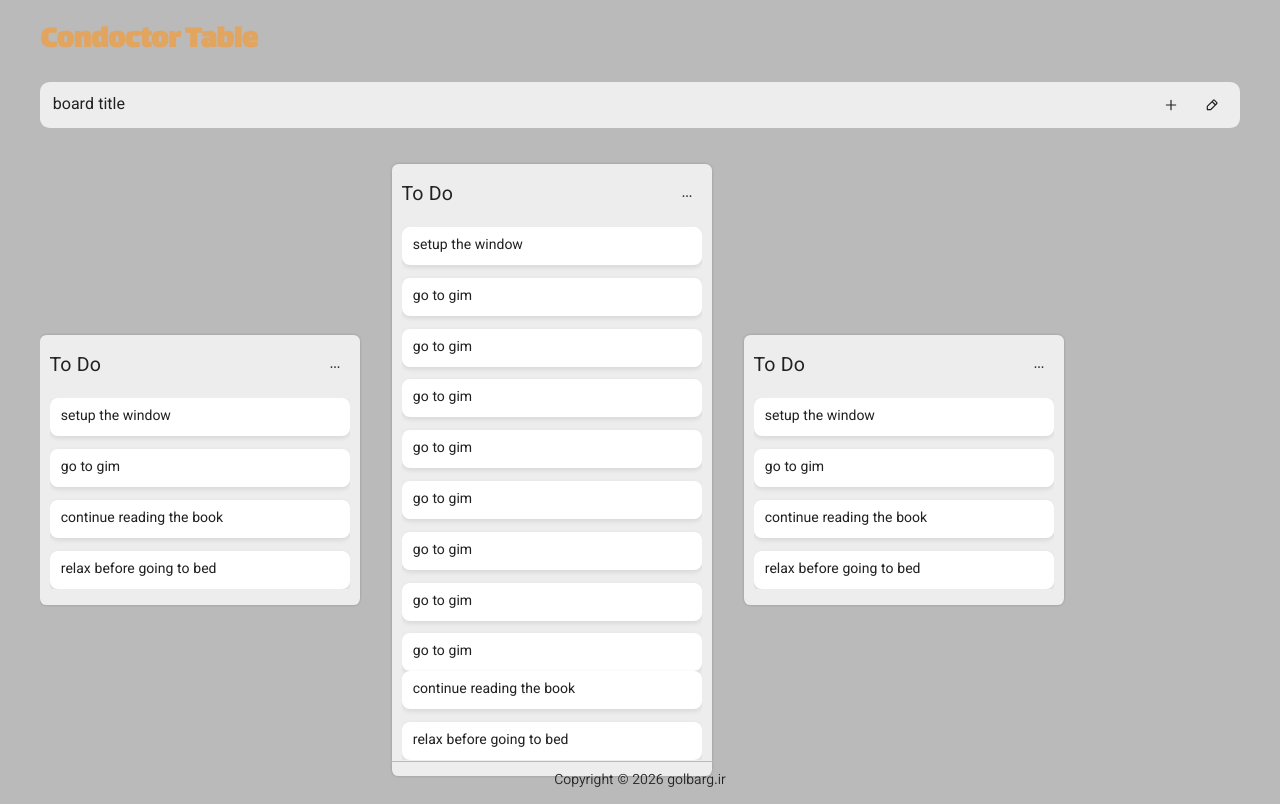
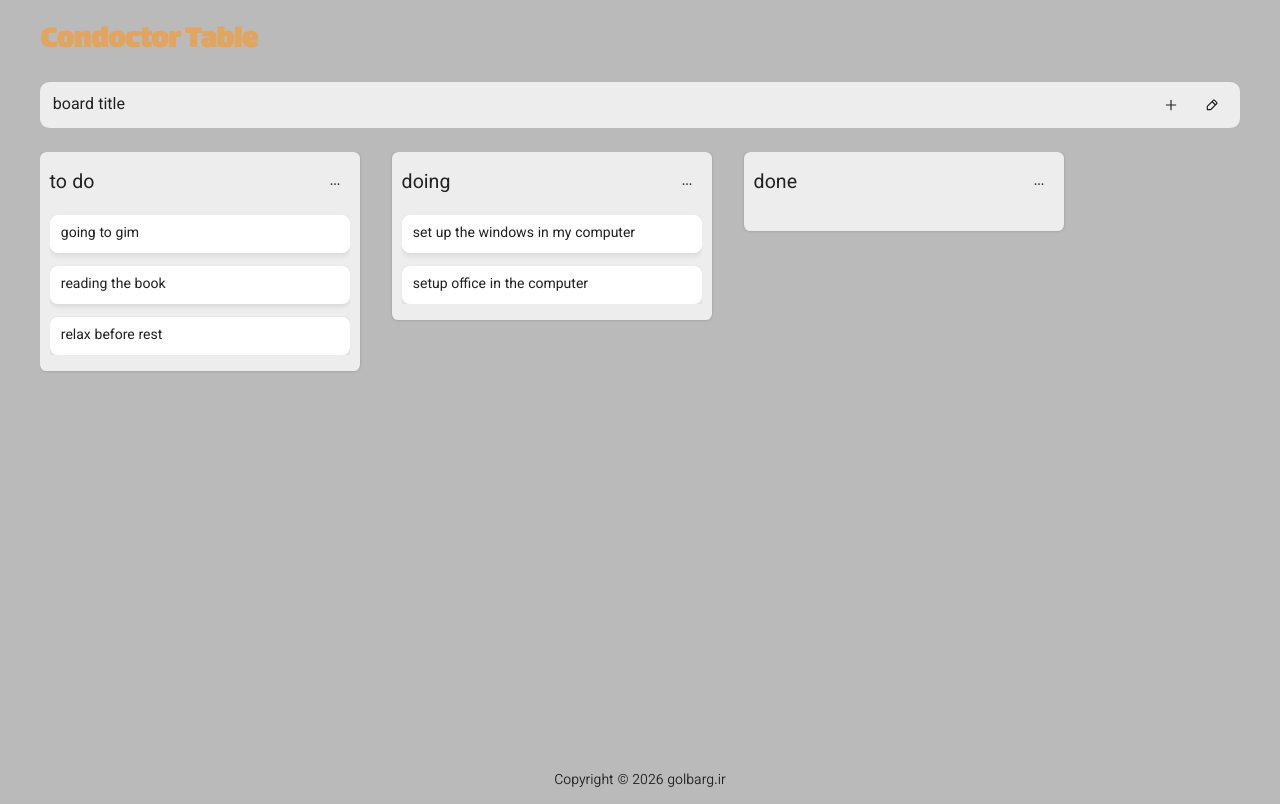
Before and after one commit to aminkazemideveloper-web/todo-tables, a React (Vite) app: page /board/1 in a window 1280 px wide. Built offline with nearby package versions, Linux system fonts and the light colour scheme.

Commit message:
[Add] list and ListItem components and types

```diff
--- a/src/components/Board/Board.module.css
+++ b/src/components/Board/Board.module.css
@@ -28,52 +28,13 @@
     .lists {
         display: flex;
         column-gap: 2rem;
-        align-items: center;
+        align-items: start;
         min-block-size: 100%;
         overflow: auto;
         margin-block-start: 1.5rem;
         padding-block-end: 1rem;
         >li{
-             .list{
-                background-color: var(--color-surface--2);
-                padding: 1rem 0.6rem;
-                border-radius: 0.4rem;
-                box-shadow: 0 0 3px rgba(0, 0, 0, 0.2);
-                display: grid;
-                grid-template-rows: auto minmax(0 , 1fr);
-                max-block-size: 100%;
-                inline-size: 20rem;
 
-
-                .header{
-                    display: flex;
-                    justify-content: space-between;
-                    align-items: center;
-                    gap: 1rem;
-                    margin-block-end: 1rem;
-                    .title{}
-
-                }
-                .items{
-                    display: grid;
-                    row-gap: 0.8rem;
-                    block-size: 100%;
-                    overflow: auto;
-                    >li{
-                        .item{
-                            padding: 0.5rem 0.7rem;
-                            border-radius: 0.5rem;
-                            box-shadow: 0 2px 5px rgba(0, 0, 0, 0.1);
-                            background-color: var(--color-surface--3);
-                            font-size: var(--font-size-300);
-                            transition: all 0.25s ease;
-                            cursor: pointer;
-
-
-                        }
-                    }
-                }
-             }
         }
     }
 }
--- a/src/components/Board/Board.tsx
+++ b/src/components/Board/Board.tsx
@@ -1,4 +1,4 @@
-import type { ReactNode } from "react";
+import { useState, type ReactNode } from "react";
 
 
 import styles from './Board.module.css'
@@ -6,7 +6,51 @@ import IconButton from "../common/IconButton/IconButton";
 import MingcuteAddLine from "../../icons/MingcuteAddLine";
 import MingcuteEdit2Line from "../../icons/MingcuteEdit2Line";
 import MingcuteMore1Line from "../../icons/MingcuteMore1Line";
-export default function Board () : ReactNode {
+import List from "../List/List";
+import type { ListType } from "../../types/list";
+
+
+export default function Board(): ReactNode {
+
+    const [todoList, setTodoList] = useState<ListType>({
+            id : "1",
+            title : "to do",
+            items : [
+                {
+                    id : "1",
+                    title : "going to gim"
+                },
+                {
+                    id : "2",
+                    title : "reading the book"
+                },
+                {
+                    id : "3",
+                    title : "relax before rest"
+                },
+            ]
+    })
+    const [doingList, setDoingList] = useState<ListType>({
+            id : "2",
+            title : " doing",
+            items : [
+                {
+                    id : "4",
+                    title : "set up the windows in my computer"
+                },
+                {
+                    id : "5",
+                    title : "setup office in the computer"
+                }
+            ]
+    })
+    const [doneList, setDoneList] = useState<ListType>({
+            id : "3",
+            title : " done",
+            items : [
+
+            ]
+    })
     return (
         <div className={styles.board}>
 
@@ -14,108 +58,25 @@ export default function Board () : ReactNode {
                 <div className={styles.title}>board title</div>
                 <div className={styles.actions}>
                     <IconButton>
-                        <MingcuteAddLine/>
+                        <MingcuteAddLine />
                     </IconButton>
                     <IconButton>
-                        <MingcuteEdit2Line/>
+                        <MingcuteEdit2Line />
                     </IconButton>
                 </div>
             </div>
 
             <ul className={styles.lists}>
                 <li>
-                    <div className={styles.list}>
-                        <div className={styles.header}>
-                            <div className={styles.title}>To Do</div>
-                            <IconButton>
-                                <MingcuteMore1Line/>
-                            </IconButton>
-                        </div>
-                        <ul className={styles.items}>
-                            <li>
-                                <div className={styles.item}>setup the window</div>
-                            </li>
-                            <li>
-                                <div className={styles.item}>go to gim</div>
-                            </li>
-                            <li>
-                                <div className={styles.item}>continue reading the book</div>
-                            </li>
-                            <li>
-                                <div className={styles.item}>relax before going to bed</div>
-                            </li>
-                        </ul>
-                    </div>
+                        <List  {...todoList}/>
                 </li>
                 <li>
-                    <div className={styles.list}>
-                        <div className={styles.header}>
-                            <div className={styles.title}>To Do</div>
-                            <IconButton>
-                                <MingcuteMore1Line/>
-                            </IconButton>
-                        </div>
-                        <ul className={styles.items}>
-                            <li>
-                                <div className={styles.item}>setup the window</div>
-                            </li>
-                            <li>
-                                <div className={styles.item}>go to gim</div>
-                            </li>
-                            <li>
-                                <div className={styles.item}>go to gim</div>
-                            </li>
-                            <li>
-                                <div className={styles.item}>go to gim</div>
-                            </li>
-                            <li>
-                                <div className={styles.item}>go to gim</div>
-                            </li>
-                            <li>
-                                <div className={styles.item}>go to gim</div>
-                            </li>
-                            <li>
-                                <div className={styles.item}>go to gim</div>
-                            </li>
-                            <li>
-                                <div className={styles.item}>go to gim</div>
-                            </li>
-                            <li>
-                            <li>
-                                <div className={styles.item}>go to gim</div>
-                            </li>
-                                <div className={styles.item}>continue reading the book</div>
-                            </li>
-                            <li>
-                                <div className={styles.item}>relax before going to bed</div>
-                            </li>
-                        </ul>
-                    </div>
+                        <List  {...doingList}/>
                 </li>
                 <li>
-                    <div className={styles.list}>
-                        <div className={styles.header}>
-                            <div className={styles.title}>To Do</div>
-                            <IconButton>
-                                <MingcuteMore1Line/>
-                            </IconButton>
-                        </div>
-                        <ul className={styles.items}>
-                            <li>
-                                <div className={styles.item}>setup the window</div>
-                            </li>
-                            <li>
-                                <div className={styles.item}>go to gim</div>
-                            </li>
-                            <li>
-                                <div className={styles.item}>continue reading the book</div>
-                            </li>
-                            <li>
-                                <div className={styles.item}>relax before going to bed</div>
-                            </li>
-                        </ul>
-                    </div>
+                        <List  {...doneList}/>
                 </li>
+
 
             </ul>
 
--- /dev/null
+++ b/src/components/List/List.module.css
@@ -0,0 +1,30 @@
+ .list{
+                background-color: var(--color-surface--2);
+                padding: 1rem 0.6rem;
+                border-radius: 0.4rem;
+                box-shadow: 0 0 3px rgba(0, 0, 0, 0.2);
+                display: grid;
+                grid-template-rows: auto minmax(0 , 1fr);
+                max-block-size: 100%;
+                inline-size: 20rem;
+
+
+                .header{
+                    display: flex;
+                    justify-content: space-between;
+                    align-items: center;
+                    gap: 1rem;
+                    margin-block-end: 1rem;
+                    .title{}
+
+                }
+                .items{
+                    display: grid;
+                    row-gap: 0.8rem;
+                    block-size: 100%;
+                    overflow: auto;
+                    >li{
+
+                    }
+                }
+             }
--- /dev/null
+++ b/src/components/List/List.tsx
@@ -0,0 +1,29 @@
+import { useState, type ReactNode } from "react";
+
+import styles from './List.module.css'
+import IconButton from "../common/IconButton/IconButton";
+import MingcuteMore1Line from "../../icons/MingcuteMore1Line";
+import ListItem from "../ListItem/ListItem";
+import type { ListType } from "../../types/list";
+
+
+
+
+export  default function List ({id ,items , title} : ListType) :ReactNode {
+    return (
+         <div className={styles.list}>
+                        <div className={styles.header}>
+                            <div className={styles.title}>{title}</div>
+                            <IconButton>
+                                <MingcuteMore1Line/>
+                            </IconButton>
+                        </div>
+                        <ul className={styles.items}>
+                           {items.map( item =>(
+                                <ListItem {...item} key={item.id}/>
+                           ))}
+
+                        </ul>
+                    </div>
+    )
+}
--- /dev/null
+++ b/src/components/ListItem/ListItem.module.css
@@ -0,0 +1,11 @@
+.item{
+                            padding: 0.5rem 0.7rem;
+                            border-radius: 0.5rem;
+                            box-shadow: 0 2px 5px rgba(0, 0, 0, 0.1);
+                            background-color: var(--color-surface--3);
+                            font-size: var(--font-size-300);
+                            transition: all 0.25s ease;
+                            cursor: pointer;
+
+
+                        }
--- /dev/null
+++ b/src/components/ListItem/ListItem.tsx
@@ -0,0 +1,11 @@
+import type { ReactNode } from "react";
+import styles from './ListItem.module.css'
+import type { ListItemType } from "../../types/list-item";
+
+
+
+export default function ListItem ({id , title} : ListItemType) : ReactNode {
+    return (
+       <div className={styles.item}>{title}</div>
+    )
+}
--- /dev/null
+++ b/src/types/list-item.ts
@@ -0,0 +1,4 @@
+export type ListItemType = {
+    id : string ,
+    title : string
+}
--- /dev/null
+++ b/src/types/list.ts
@@ -0,0 +1,7 @@
+import type { ListItemType } from "./list-item"
+
+export type ListType = {
+    id : string ,
+    title : string,
+    items : ListItemType[]
+}
```
